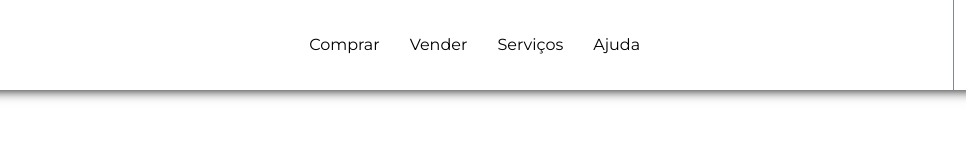
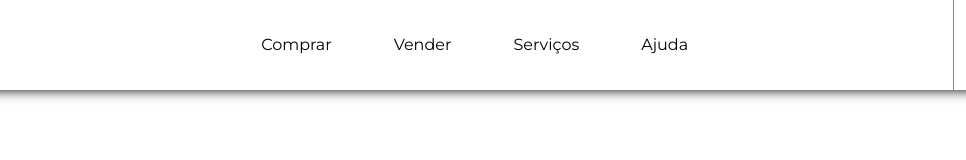
Before and after one commit to CaiqueMascanha/mas-automotivo, a plain HTML site: page index.html in a window 1280 px wide. Shown: the full height of the page, 100-1066 px from the left. Drawn offline with Linux system fonts and the light colour scheme.

Commit message:
Finalizando o dia

```diff
--- a/css/header.css
+++ b/css/header.css
@@ -24,12 +24,15 @@
 }
 
 .navegacao a {
+  height: 100%;
+  padding: 2.1em 1em;
   text-decoration: none;
   color: var(--preto);
+  z-index: 999;
 }
 
 .navegacao a:hover {
-  border-bottom: 1px solid var(--preto);
+  border-bottom: 3px solid var(--laranja);
 }
 
 .container__icons {
```
